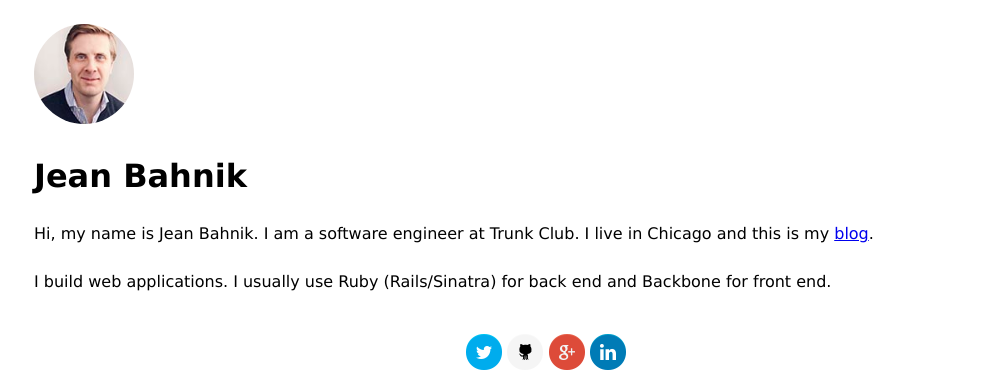
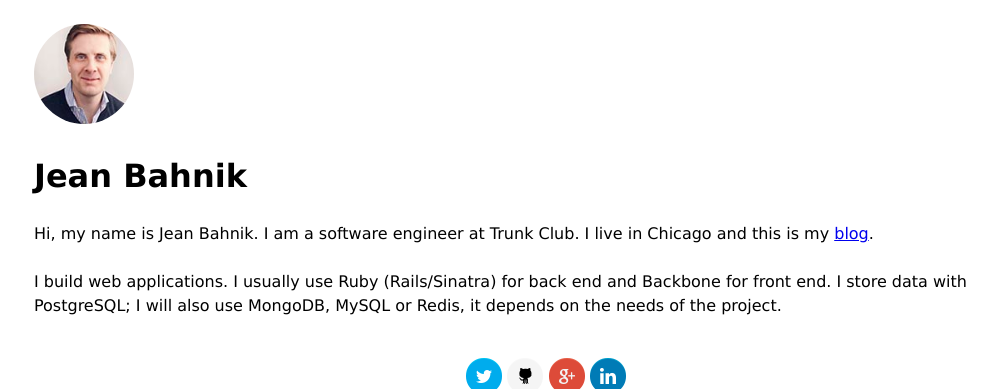
Before and after one commit to jeanbahnik/jeanbahnik.github.io, a Jekyll site: the page built from index.html, in a window 1280 px wide, cut to the strip 0-389 px from the top of the page. Shown: the whole strip, without its empty margins (94-1091 px from the left). Built offline with Jekyll 4.4.1, drawn with Linux system fonts in a browser that asks for light colours.

Commit message:
adding db to index page

```diff
--- a/index.html
+++ b/index.html
@@ -6,5 +6,5 @@ layout: default
 
 <section class="content">
   Hi, my name is Jean Bahnik. I am a software engineer at Trunk Club. I live in Chicago and this is my <a href="/blog">blog</a>.<br/><br/>
-  I build web applications. I usually use Ruby (Rails/Sinatra) for back end and Backbone for front end.
+  I build web applications. I usually use Ruby (Rails/Sinatra) for back end and Backbone for front end. I store data with PostgreSQL; I will also use MongoDB, MySQL or Redis, it depends on the needs of the project.
 </section>
```
